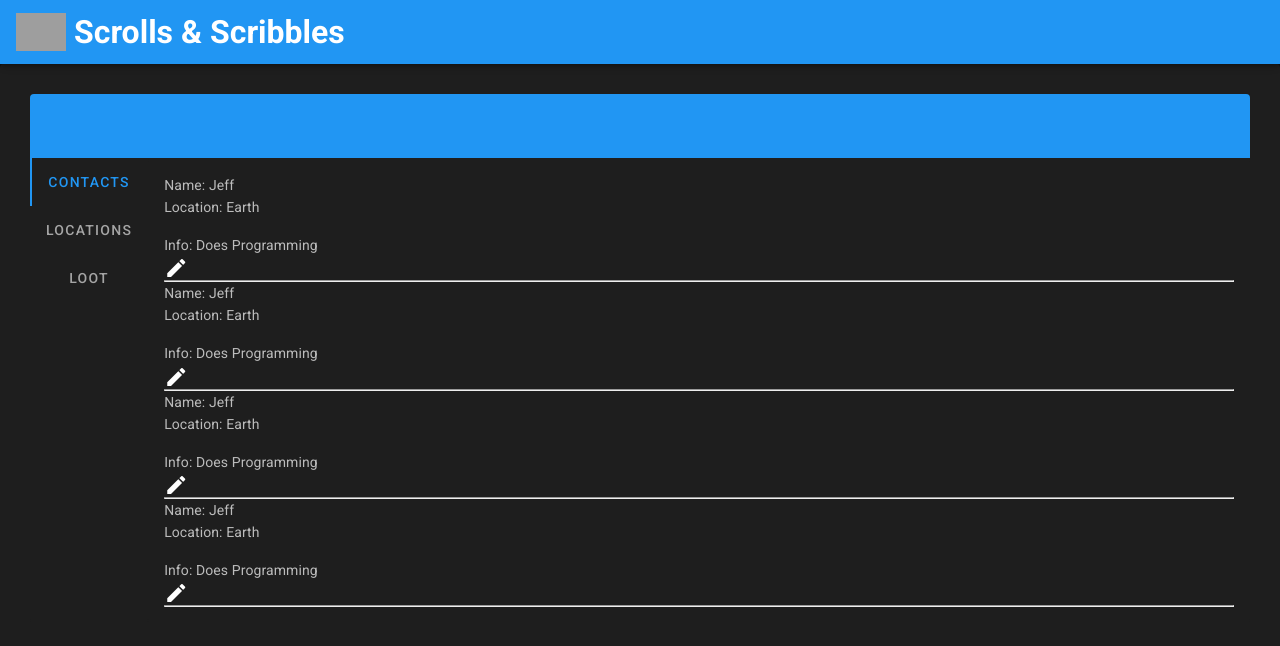
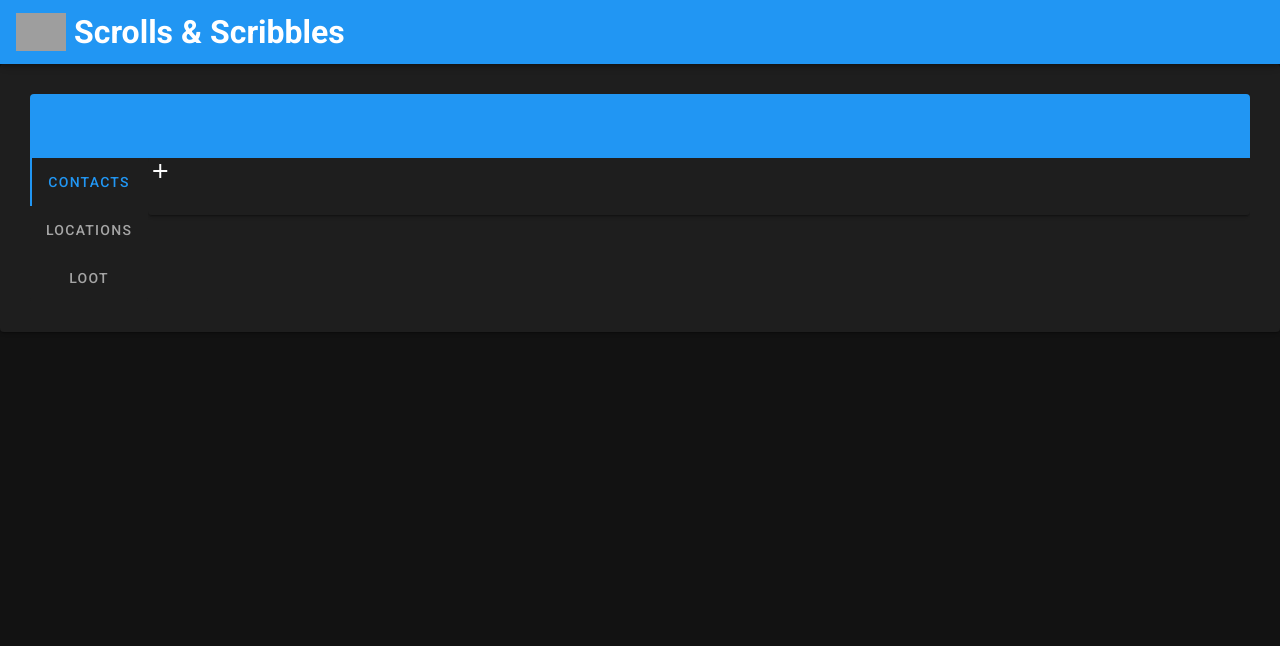
Before and after one commit to JDSalisbury/scrolls_scribbles, a Vue app: page / in a window 1280 px wide. Shown: the top 646 px of the page. Built offline with nearby package versions, Linux system fonts and the light colour scheme; grey boxes are pictures that could not be loaded.

Commit message:
Can add and edit notes.

```diff
--- a/src/components/HelloWorld.vue
+++ b/src/components/HelloWorld.vue
@@ -11,7 +11,37 @@
       </div>
 
       <v-tab-item v-for="item in desc" :key="item.id">
-        <v-card flat>
+        <v-card>
+          <v-icon @click="addItem(item)" dark>mdi-plus</v-icon>
+          <v-form ref="form" v-if="item.adding">
+            <v-layout row>
+              <v-flex xs8>
+                <v-text-field
+                  v-model="itemToAdd.name"
+                  label="Name"
+                  required
+                ></v-text-field>
+              </v-flex>
+              <v-flex xs8>
+                <v-text-field
+                  v-model="itemToAdd.location"
+                  label="Note"
+                  required
+                ></v-text-field>
+              </v-flex>
+              <v-flex xs8>
+                <v-text-field
+                  v-model="itemToAdd.info"
+                  label="Quantity"
+                  required
+                ></v-text-field>
+              </v-flex>
+            </v-layout>
+
+            <v-btn class="mr-4" @click="addToList(item)">Submit</v-btn>
+            <v-btn class="mr-4" @click="finsishAdding(item)">Close</v-btn>
+          </v-form>
+
           <v-card-text>
             <div v-for="(listItem, index) in item.list" :key="index">
               <div class="content" v-show="!listItem.editing">
@@ -19,7 +49,7 @@
                 <p>Location: {{ listItem.location }}</p>
                 Info: {{ listItem.info }}
                 <div class="extra content">
-                  <span v-on:click="showForm(listItem)">
+                  <span @click="showForm(listItem)">
                     <v-icon dark>mdi-pencil</v-icon>
                   </span>
                 </div>
@@ -45,7 +75,7 @@
                   <div class="ui two button attached buttons">
                     <button
                       class="ui basic blue button"
-                      v-on:click="hideForm(listItem)"
+                      @click="hideForm(listItem)"
                     >
                       Close X
                     </button>
@@ -66,7 +96,14 @@ export default {
   name: 'Menu',
 
   data: () => ({
-    isEditing: false,
+    adding: false,
+    itemToAdd: {
+      name: '',
+      info: '',
+      location: '',
+      adding: false,
+      editing: false
+    },
     tags: [
       { id: 1, name: 'Contacts' },
       { id: 2, name: 'Locations' },
@@ -74,91 +111,19 @@ export default {
     ],
     desc: [
       {
+        adding: false,
         group: 'Contacts',
-        list: [
-          {
-            name: 'Jeff',
-            editing: false,
-            location: 'Earth',
-            info: 'Does Programming'
-          },
-          {
-            name: 'Jeff',
-            editing: false,
-            location: 'Earth',
-            info: 'Does Programming'
-          },
-          {
-            name: 'Jeff',
-            editing: false,
-            location: 'Earth',
-            info: 'Does Programming'
-          },
-          {
-            name: 'Jeff',
-            editing: false,
-            location: 'Earth',
-            info: 'Does Programming'
-          }
-        ]
+        list: []
       },
       {
+        adding: false,
         group: 'Locations',
-        list: [
-          {
-            name: 'Jeff',
-            editing: false,
-            location: 'Earth',
-            info: 'Does Programming'
-          },
-          {
-            name: 'Jeff',
-            editing: false,
-            location: 'Earth',
-            info: 'Does Programming'
-          },
-          {
-            name: 'Jeff',
-            editing: false,
-            location: 'Earth',
-            info: 'Does Programming'
-          },
-          {
-            name: 'Jeff',
-            editing: false,
-            location: 'Earth',
-            info: 'Does Programming'
-          }
-        ]
+        list: []
       },
       {
+        adding: false,
         group: 'Loot',
-        list: [
-          {
-            name: 'Knife',
-            editing: false,
-            location: 'Earth',
-            info: 'Does cutting'
-          },
-          {
-            name: 'Gold idol',
-            editing: false,
-            location: 'Earth',
-            info: 'Does Blinging'
-          },
-          {
-            name: 'Posin ivy',
-            editing: false,
-            location: 'Earth',
-            info: 'Does itching'
-          },
-          {
-            name: '30 zeni',
-            editing: false,
-            location: 'Earth',
-            info: 'Does buying'
-          }
-        ]
+        list: []
       }
     ]
   }),
@@ -168,6 +133,20 @@ export default {
     },
     hideForm(item) {
       item.editing = false;
+    },
+    addItem(desc) {
+      desc.adding = true;
+    },
+    addToList(desc) {
+      let item_clone = Object.assign({}, this.itemToAdd);
+      desc.list.push(item_clone);
+      this.finsishAdding(desc);
+    },
+    finsishAdding(desc) {
+      desc.adding = false;
+      this.itemToAdd.name = '';
+      this.itemToAdd.location = '';
+      this.itemToAdd.info = '';
     }
   }
 };
```
